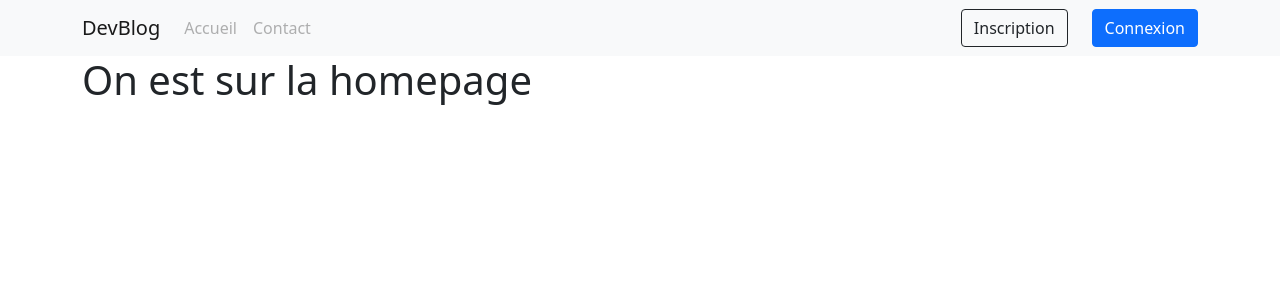
After one commit to davy-beauzil/p5-blog-php, a PHP site: template templates/pages/homepage.html.twig in a window 1280 px wide. The commit adds this page. Shown: the top 300 px of the page. Run offline with PHP 8.4, Linux system fonts and the light colour scheme; the template is opened without the code that fills it, so the values that code supplies are empty; some libraries are stand-ins or nearby versions.

Commit message:
feat(home): adding of homepage

```diff
--- a/src/Controller/HomepageController.php
+++ b/src/Controller/HomepageController.php
@@ -8,9 +8,7 @@ class HomepageController extends AbstractController
 {
     public function index(): void
     {
-        $this->render('homepage', [
-            'domain' => $_ENV['DOMAIN'],
-        ]);
+        $this->render('pages/homepage');
     }
 
     public function test(): void
--- a/src/Controller/LoginController.php
+++ b/src/Controller/LoginController.php
@@ -66,6 +66,6 @@ class LoginController extends AbstractController
     public function logout(Parameters $parameters): void
     {
         AuthServiceProvider::logout();
-        $this->render('homepage');
+        $this->redirectToRoute('homepage');
     }
 }
--- /dev/null
+++ b/templates/pages/homepage.html.twig
@@ -0,0 +1,9 @@
+{% extends 'base.html.twig' %}
+
+{% block title %}DevBlog | Page d'accueil{% endblock %}
+
+{% block main_content %}
+    <div class="container">
+        <h1>On est sur la homepage</h1>
+    </div>
+{% endblock %}
--- a/templates/partials/navigation.html.twig
+++ b/templates/partials/navigation.html.twig
@@ -1,6 +1,6 @@
 <nav class="navbar navbar-expand-lg navbar-light bg-light">
     <div class="container">
-        <a class="navbar-brand" href="#">WorkBlog</a>
+        <a class="navbar-brand" href="#">DevBlog</a>
         <button class="navbar-toggler" type="button" data-bs-toggle="collapse" data-bs-target="#navbarSupportedContent" aria-controls="navbarSupportedContent" aria-expanded="false" aria-label="Toggle navigation">
             <span class="navbar-toggler-icon"></span>
         </button>
@@ -18,10 +18,8 @@
                         Espace membre
                     </a>
                     <ul class="dropdown-menu" aria-labelledby="navbarDropdown">
-                        <li><a class="dropdown-item" href="#">Action</a></li>
-                        <li><a class="dropdown-item" href="#">Another action</a></li>
-                        <li><hr class="dropdown-divider"></li>
-                        <li><a class="dropdown-item" href="#">Something else here</a></li>
+                        <li><a class="dropdown-item disabled" href="#">Mon profil</a></li>
+                        <li><a class="dropdown-item" href="/logout">Déconnexion</a></li>
                     </ul>
                 </li>
                 {% else %}
```
